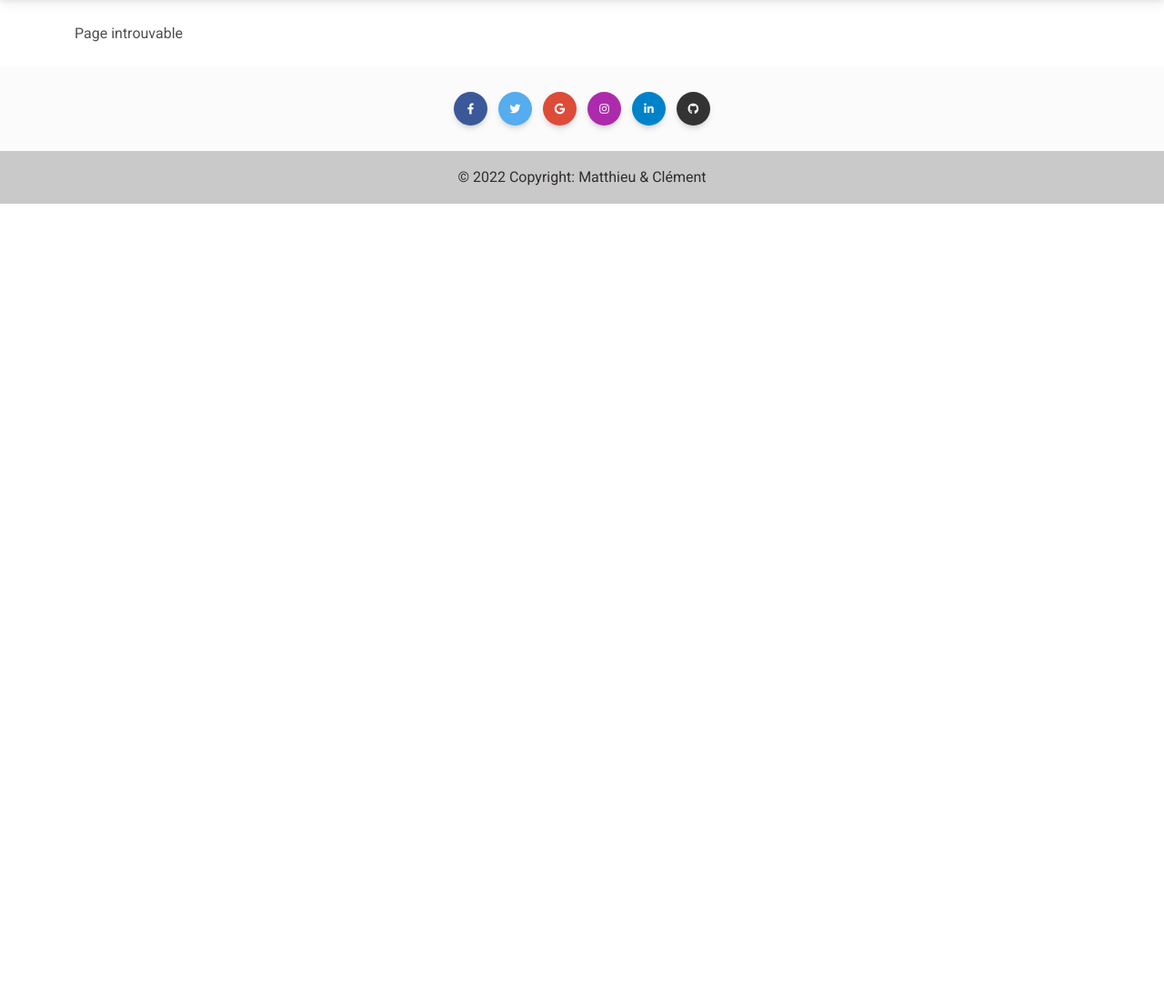
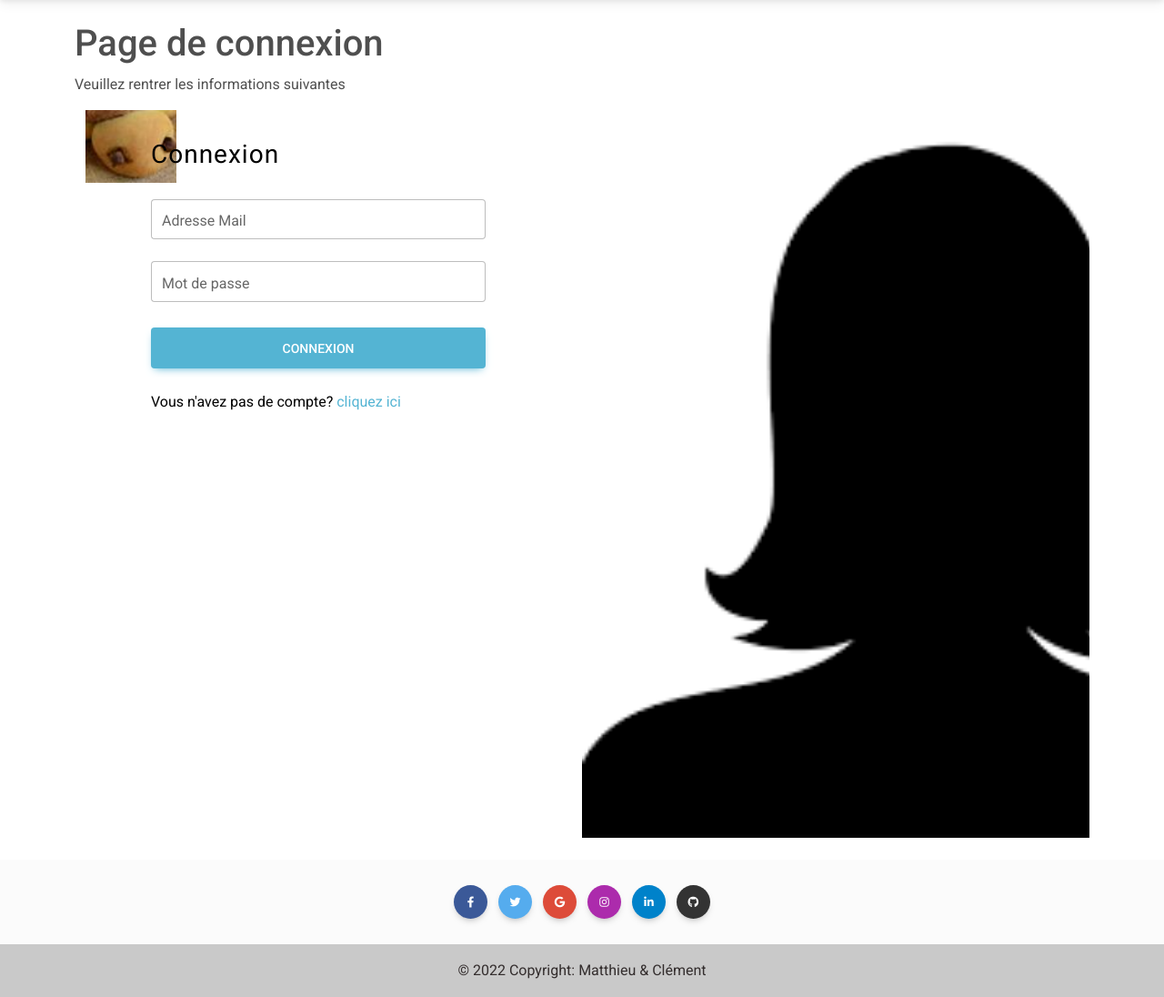
Before and after one commit to Mxtsxw/Shopytech, a PHP site: page /Logins in a window 1280 px wide. Shown: the part 59-1155 px from the top of the page at 91% size. Before the commit the page ends 283 px from the top, so only its background shows below. Run offline with PHP 8.4, Linux system fonts and the light colour scheme.

Commit message:
tentativemerge

```diff
--- /dev/null
+++ b/controllers/ControllerLogins.php
@@ -0,0 +1,21 @@
+<?php
+require_once('views/view.php');
+class ControllerLogins
+{
+    private $_view;
+
+    public function __construct($url)
+    {
+        // Un seul paramètre autorisé pour la page d'accueil
+        if (isset($url) && count(array($url))>1) // -- INFO : Source d'erreur à vérfiier
+        {
+            throw new Exception('Page introuvable');
+        }
+        else
+        {
+            // Paramètre la vue pour la connexion
+            $this->_view = new View('Logins');
+            $this->_view->generate(array());
+        }
+    }
+}
--- a/views/footer.php
+++ b/views/footer.php
@@ -7,7 +7,7 @@
       <a
         class="btn text-white btn-floating m-1"
         style="background-color: #3b5998;"
-        href="#!"
+        href="https://www.facebook.com/faf03"
         role="button"
         ><i class="fab fa-facebook-f"></i
       ></a>
@@ -16,7 +16,7 @@
       <a
         class="btn text-white btn-floating m-1"
         style="background-color: #55acee;"
-        href="#!"
+        href="https://twitter.com/audphilippe?t=IYnphgq49fx2NLDw8RAL_A&s=09"
         role="button"
         ><i class="fab fa-twitter"></i
       ></a>
@@ -25,7 +25,7 @@
       <a
         class="btn text-white btn-floating m-1"
         style="background-color: #dd4b39;"
-        href="#!"
+        href="https://www.google.com/search?q=google&rlz=1C1ILPI_frFR727FR727&oq=google&aqs=chrome..69i57j46i67i131i199i433i465j35i39l2j0i131i433i512l2j0i67i131i433l2j0i20i263i512j0i67i131i433.1323j0j15&sourceid=chrome&ie=UTF-8"
         role="button"
         ><i class="fab fa-google"></i
       ></a>
@@ -34,7 +34,7 @@
       <a
         class="btn text-white btn-floating m-1"
         style="background-color: #ac2bac;"
-        href="#!"
+        href="https://instagram.com/philippeaudier?igshid=YmMyMTA2M2Y="
         role="button"
         ><i class="fab fa-instagram"></i
       ></a>
@@ -43,7 +43,7 @@
       <a
         class="btn text-white btn-floating m-1"
         style="background-color: #0082ca;"
-        href="#!"
+        href="https://www.linkedin.com/in/philippe-audier-54830b97/"
         role="button"
         ><i class="fab fa-linkedin-in"></i
       ></a>
@@ -51,7 +51,7 @@
       <a
         class="btn text-white btn-floating m-1"
         style="background-color: #333333;"
-        href="#!"
+        href="https://github.com/Matsew-uwu/Shopytech"
         role="button"
         ><i class="fab fa-github"></i
       ></a>
--- a/views/header.php
+++ b/views/header.php
@@ -47,7 +47,7 @@
       <div class="dropdown">
         <a
           class="link-secondary me-3 dropdown-toggle hidden-arrow"
-          href="#"
+          href="./Logins"
           id="navbarDropdownMenuLink"
           role="button"
           data-mdb-toggle="dropdown"
@@ -61,13 +61,13 @@
           aria-labelledby="navbarDropdownMenuLink"
         >
           <li>
-            <a class="dropdown-item" href="#">Some news</a>
+            <a class="dropdown-item" href="#">Tous nos produits</a>
           </li>
           <li>
-            <a class="dropdown-item" href="#">Another news</a>
+            <a class="dropdown-item" href="#">Biscuits</a>
           </li>
           <li>
-            <a class="dropdown-item" href="#">Something else here</a>
+            <a class="dropdown-item" href="#">Fruits secs</a>
           </li>
         </ul>
       </div>
--- a/views/template.php
+++ b/views/template.php
@@ -4,7 +4,7 @@
         <meta charset="UTF-8">
         <meta http-equiv="X-UA-Compatible" content="IE=edge">
         <meta name="viewport" content="width=device-width, initial-scale=1.0">
-
+        <link rel="icon" src="./static/img/LogoPage.png">
         <link rel="stylesheet" href="./static/css/custom.css">
 
         <title><?=$t?></title>
--- /dev/null
+++ b/views/viewLogins.php
@@ -0,0 +1,51 @@
+<?php $this->_t = 'Shopytech - Login'; ?>
+
+<h1>Page de connexion</h1>
+<p>Veuillez rentrer les informations suivantes</p>
+<div>
+<section class="vh-100">
+  <div class="container-fluid">
+    <div class="row">
+      <div class="col-sm-6 text-black">
+
+      <img src="./static/img/LogoPage.png"
+          alt="logo" style="object-fit: cover; object-position: left;width:100px; height:80px;">
+        <div class="px-5 ms-xl-4">
+
+        </div>
+
+        <div class="d-flex align-items-center h-custom-2 px-5 ms-xl-4 mt-5 pt-5 pt-xl-0 mt-xl-n5">
+
+          <form style="width: 23rem;">
+
+            <h3 class="fw-normal mb-3 pb-3" style="letter-spacing: 1px;">Connexion</h3>
+
+            <div class="form-outline mb-4">
+              <input type="email" id="form2Example18" class="form-control form-control-lg" />
+              <label class="form-label" for="form2Example18">Adresse Mail</label>
+            </div>
+
+            <div class="form-outline mb-4">
+              <input type="password" id="form2Example28" class="form-control form-control-lg" />
+              <label class="form-label" for="form2Example28">Mot de passe</label>
+            </div>
+
+            <div class="pt-1 mb-4">
+              <button class="btn btn-info btn-lg btn-block" type="button">Connexion</button>
+            </div>
+
+            <p>Vous n'avez pas de compte? <a href="#!" class="link-info">cliquez ici</a></p>
+
+          </form>
+
+        </div>
+
+      </div>
+      <div class="col-sm-6 px-0 d-none d-sm-block">
+        <img src="./static/img/femme.png"
+          alt="miam" class="w-100 vh-100" style="object-fit: cover; object-position: left;">
+      </div>
+    </div>
+  </div>
+</section>
+</div>
```
Also changed, not shown: views/viewConnexion.php (added, +8 -0 lines), models/Connexion.php (added), static/css/custom.css (line endings or trailing spaces), static/img/LogoPage.png (added).
